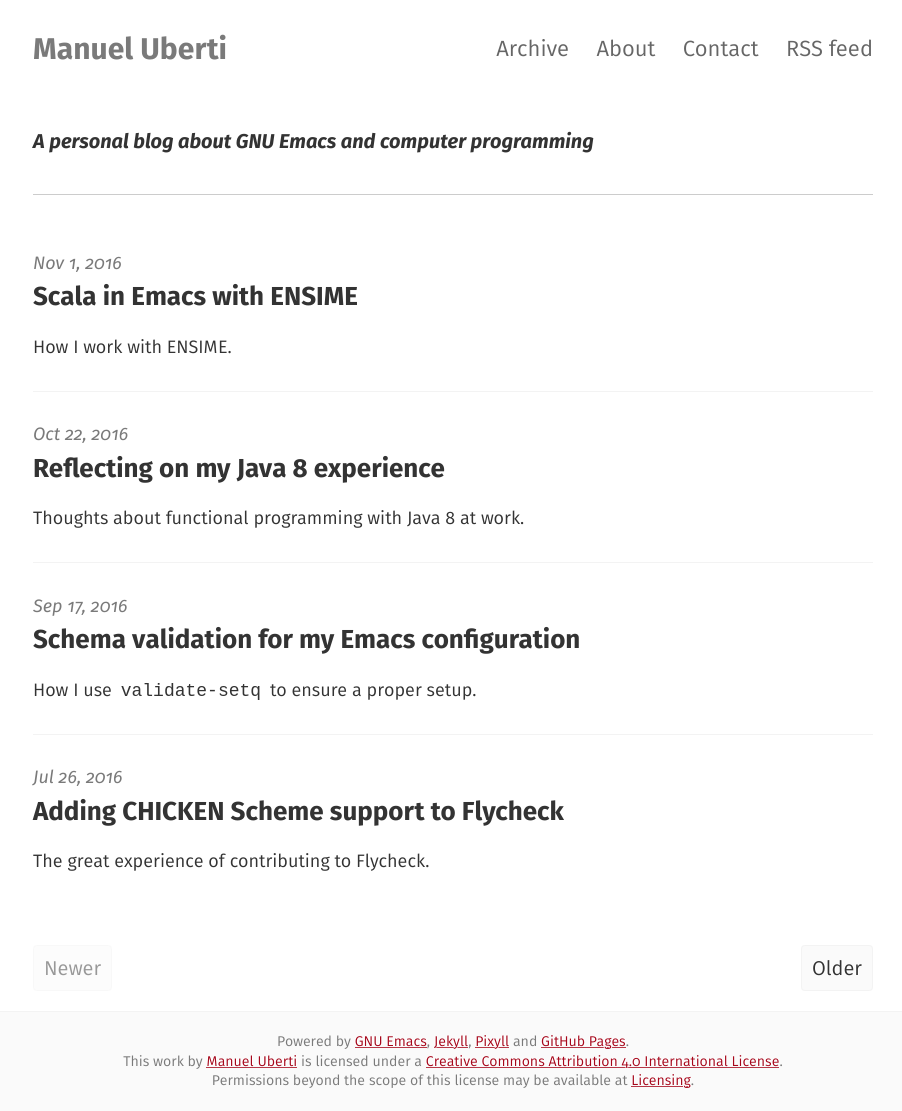
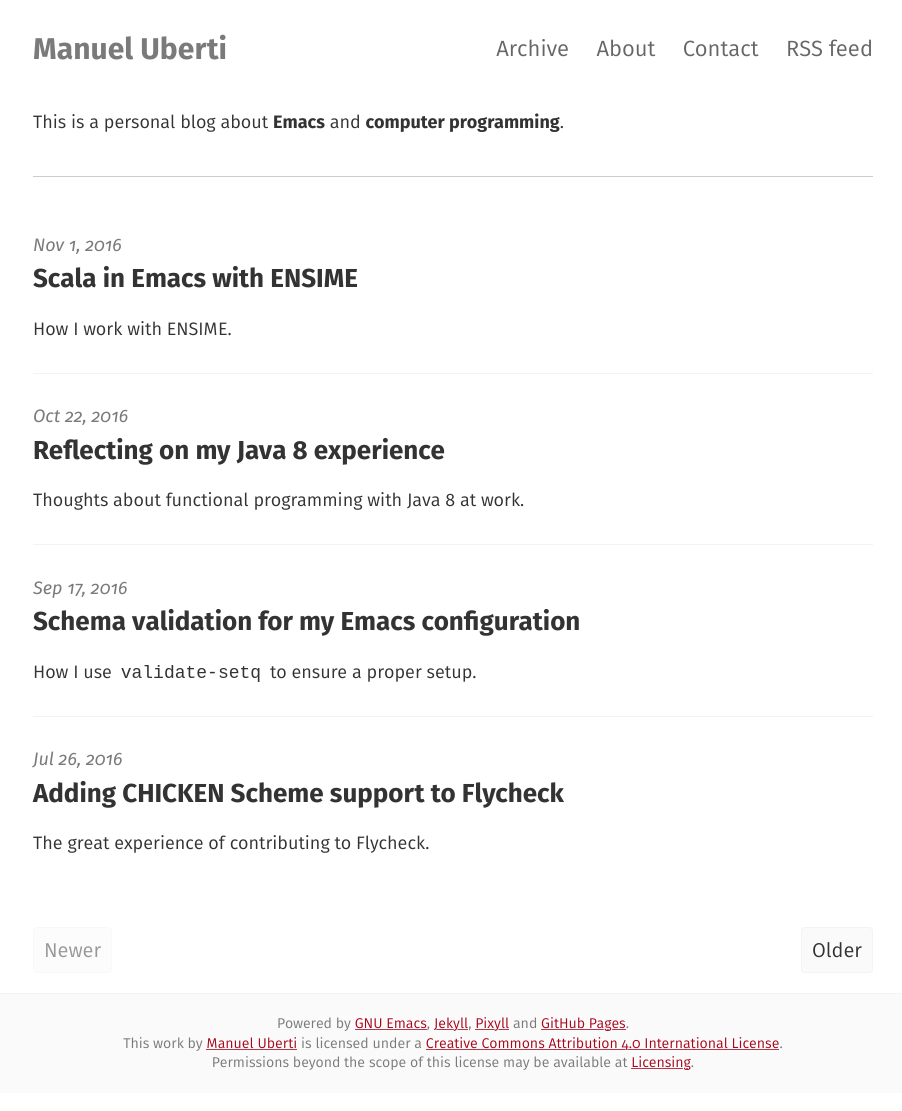
Before and after one commit to manuel-uberti/manuel-uberti.github.io, a Jekyll site: the page built from index.html, in a window 1280 px wide. Shown: the whole page, without its empty margins (187-1089 px from the left). Built offline with Jekyll 4.4.1, drawn with Linux system fonts in a browser that asks for light colours; some web fonts are replaced; the list of posts is cut into pages by our own code.

Commit message:
Add some bold

```diff
--- a/index.html
+++ b/index.html
@@ -4,7 +4,7 @@ layout: default
 {% assign posts_count = (paginator.posts | size) %}
 
 <div class="home">
-    <h5><em>A personal blog about GNU Emacs and computer programming</em></h5>
+    <p>This is a personal blog about <strong>Emacs</strong> and <strong>computer programming</strong>.</p>
     <hr/>
     {% if posts_count > 0 %}
     <div class="posts">
@@ -26,5 +26,5 @@ layout: default
     {% include pagination.html %}
     {% else %}
     <h1 class='center'>{{ site.text.index.coming_soon }}</h3>
-    {% endif %}
+        {% endif %}
 </div>
```
